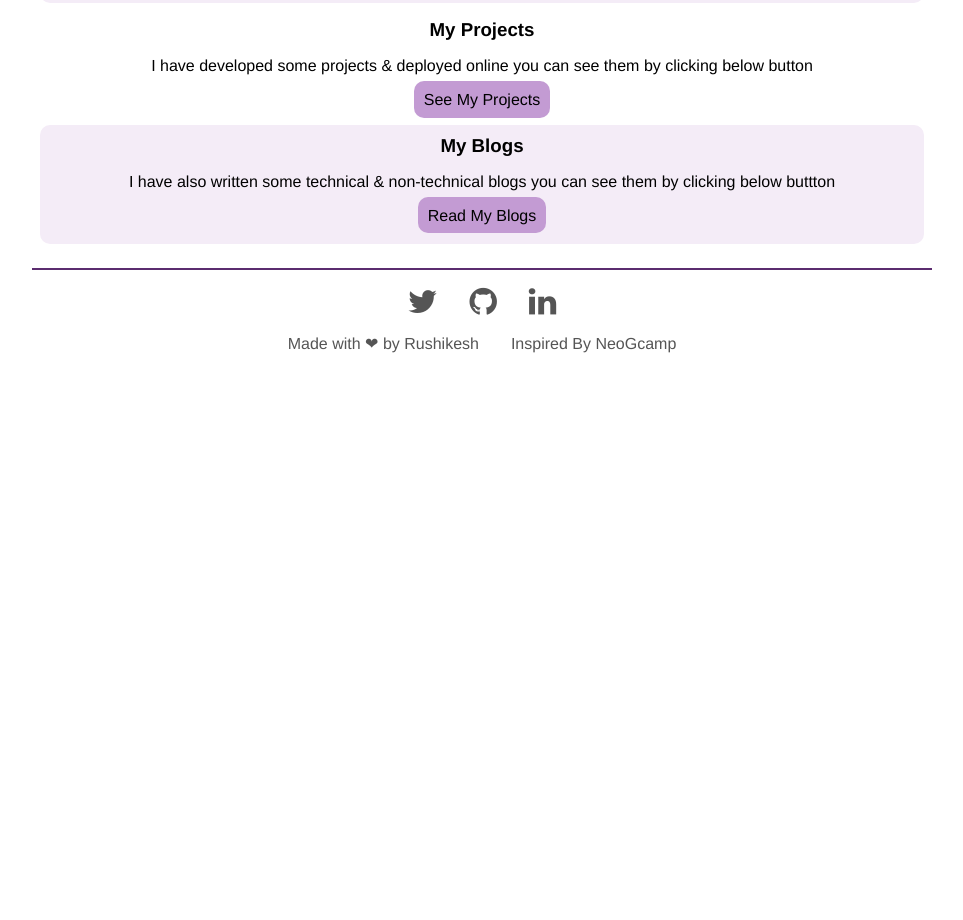
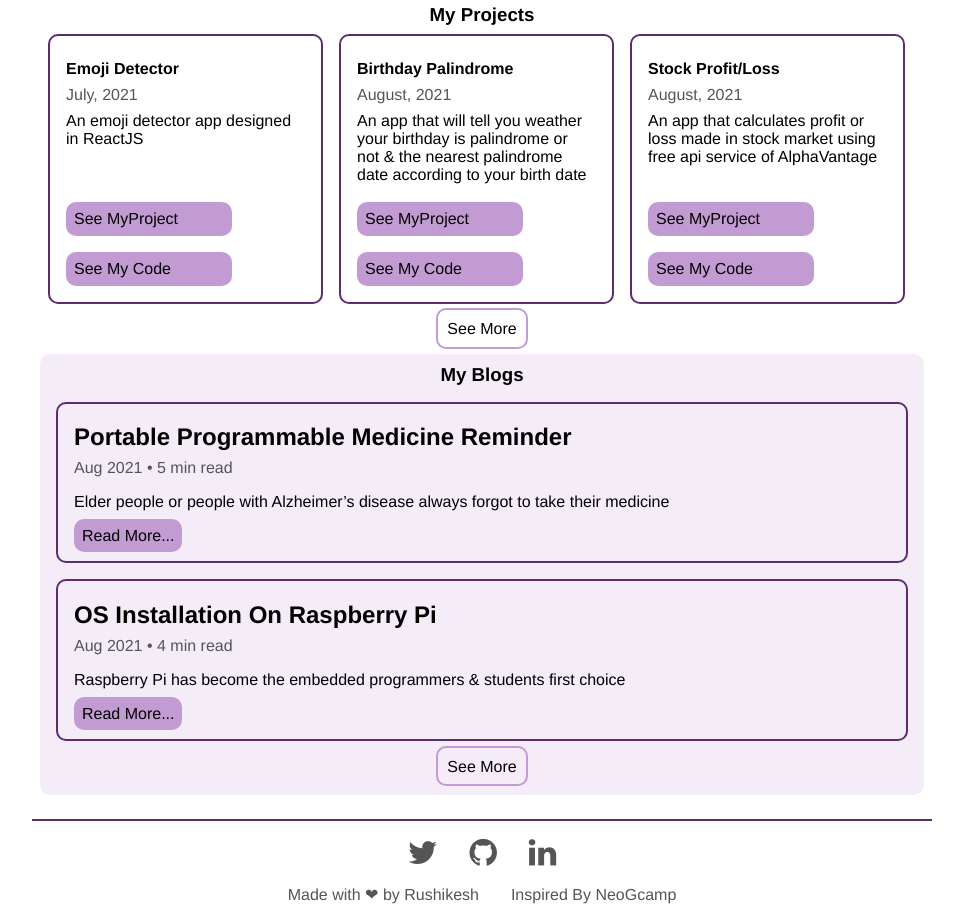
Before and after one commit to rushikesh3299/my-portfolio, a Vue app: page / in a window 1280 px wide. Shown: the part 480-1400 px from the top of the page, without its empty margins (158-1121 px from the left). Before the commit the page ends 849 px from the top, so only its background shows below. Built offline with nearby package versions, Linux system fonts and the light colour scheme.

Commit message:
theme change homepage

```diff
--- a/src/components/Home.vue
+++ b/src/components/Home.vue
@@ -28,13 +28,34 @@
     </div>
     <div class="projects">
       <h3>My Projects</h3>
-      <p>I have developed some projects & deployed online you can see them by clicking below button</p>
-      <router-link to="Projects" class="btn">See My Projects</router-link>
+      <div class="project-section">
+        <div v-for="prj in prjList" :key="prj.title" class="project-list">
+          <h4>{{prj.title}}</h4>
+          <p class="prj-date">{{prj.date}}</p>
+          <p class="discription">{{prj.discription}}</p>
+          <div class="prj-nav-btn">
+            <a :href="prj.liveLink" target="_blank">See MyProject</a>
+            <a :href="prj.githubLink" target="_blank">See My Code</a>
+          </div>
+        </div>
+      </div>
+      <router-link to="Projects" class="btn">See More</router-link>
     </div>
     <div class="blogs">
       <h3>My Blogs</h3>
-      <p>I have also written some technical & non-technical blogs you can see them by clicking below buttton</p>
-      <router-link to="Blogs" class="btn">Read My Blogs</router-link>
+      <div class="blog1 blog">
+        <h2 class="blog-title">Portable Programmable Medicine Reminder</h2>
+        <p class="date-time">Aug 2021 • 5 min read</p>
+        <p class="blog-content">Elder people or people with Alzheimer’s disease always forgot to take their medicine</p>
+        <router-link class="blog-link" to="blogc">Read More...</router-link>
+      </div>
+      <div class="blog2 blog">
+        <h2 class="blog-title">OS Installation On Raspberry Pi</h2>
+        <p class="date-time">Aug 2021 • 4 min read</p>
+        <p class="blog-content">Raspberry Pi has become the embedded programmers & students first choice</p>
+        <router-link class="blog-link" to="bloga">Read More...</router-link>
+      </div>
+      <router-link to="Blogs" class="btn">See More</router-link>
     </div>
   </div>
 </template>
@@ -42,13 +63,35 @@
 <script>
 export default {
     name:'Home',
+    data(){
+      return{
+        prjList:[
+          {
+            title:"Emoji Detector",
+            date:"July, 2021",
+            discription:"An emoji detector app designed in ReactJS",
+            liveLink:"https://ejyuy.csb.app/",
+            githubLink:"https://github.com/rushikesh3299/neog-emoji-detect"
+          },
+          {
+            title:"Birthday Palindrome",
+            date:"August, 2021",
+            discription:"An app that will tell you weather your birthday is palindrome or not & the nearest palindrome date according to your birth date",
+            liveLink:"https://birthdaypalindrome3299.netlify.app",
+            githubLink:"https://github.com/rushikesh3299/birthday-palindrome"
+          },
+          {
+            title:"Stock Profit/Loss",
+            date:"August, 2021",
+            discription:"An app that calculates profit or loss made in stock market using free api service of AlphaVantage",
+            liveLink:"https://stockproloss.netlify.app/",
+            githubLink:"https://github.com/rushikesh3299/stock-market-app"
+          }
+        ]
+      }
+    },
     components:{
     },
-    methods:{
-      prjcomp(){
-
-      }
-    }
 }
 </script>
 
@@ -63,7 +106,7 @@ h3{
 }
 
 img{
-  height: 50px;
+  height: 35px;
   padding: .5rem;
   margin: 0 1rem;
 }
@@ -102,6 +145,58 @@ h1 span{
   border-radius: 10px;
 }
 
+.project-section{
+  display: flex;
+  align-items: flex-start;
+  flex-wrap: wrap;
+  text-align: left;
+  margin-bottom: .5rem;
+}
+
+.project-list{
+  box-sizing: border-box;
+  padding: 1rem;
+  border: 2px solid #5B2C6F;
+  margin: .5rem;
+  border-radius: 10px;
+  width: 275px;
+  height: 270px;
+  position: relative;
+}
+
+.prj-date{
+  color: #555;
+}
+
+.project-list h4, .project-list p{
+  margin: .5rem .5rem .5rem 0;
+}
+
+.project-list .discription{
+  margin-bottom: 1rem;
+}
+
+.project-list a{
+  display: block;
+  text-decoration: none;
+  color: black;
+  padding: .5rem;
+  margin: 1rem 1rem 1rem 0;
+  background-color: #C39BD3;
+  border-radius: 10px;
+  width: 150px;
+}
+
+.project-list a:hover{
+  background-color: #A569BD;
+}
+
+.prj-nav-btn{
+  position: absolute;
+  bottom: 0;
+}
+
+
 .blogs{
   background-color: #F4ECF7 ;
   padding-bottom: 1.2rem;
@@ -109,16 +204,57 @@ h1 span{
   border-radius: 10px;
 }
 
+.blog{
+  margin: 1rem;
+  padding: 0 1rem 1rem 1rem;
+  border: 2px solid #5B2C6F;
+  border-radius: 10px;
+  text-align: left;
+}
+
+.date-time{
+  margin: 0;
+  color: #555;
+}
+
+.blog-title{
+  margin-bottom: .5rem;
+}
+
+.blog-link{
+  text-decoration:none;
+  color: black;
+  background-color: #C39BD3 ;
+  padding: 0.5rem;
+  border-radius: 10px;
+}
+
+.blog-link:hover{
+  background-color: #A569BD ;
+}
+
 .btn{
-  border: none;
+  border: 2px solid #C39BD3;
   text-decoration: none;
   color: black;
   padding: .6rem;
   border-radius: 10px;
-  background-color: #C39BD3;
 }
 
 .btn:hover{
-  background-color: #A569BD;
+  border: 2px solid #555;
+}
+
+@media only screen and (max-width: 800px) {
+  .project-list a{
+    width: 40%;
+  }
+  .project-list{
+    width: 100%;
+    height: auto;
+  }
+  .prj-nav-btn{
+    position: static;
+  }
 }
 </style>
```
